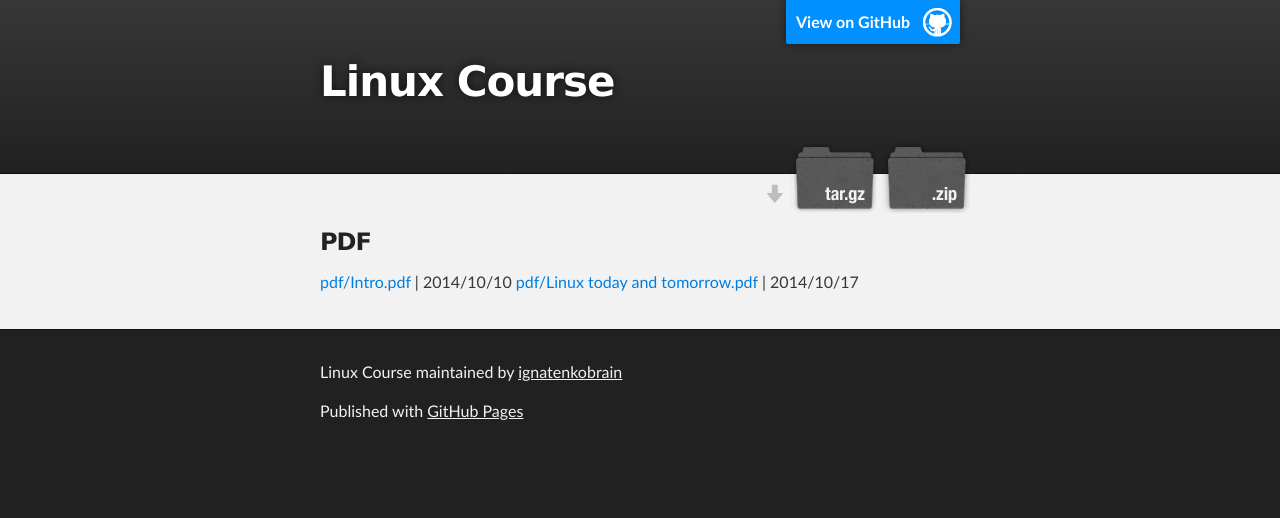
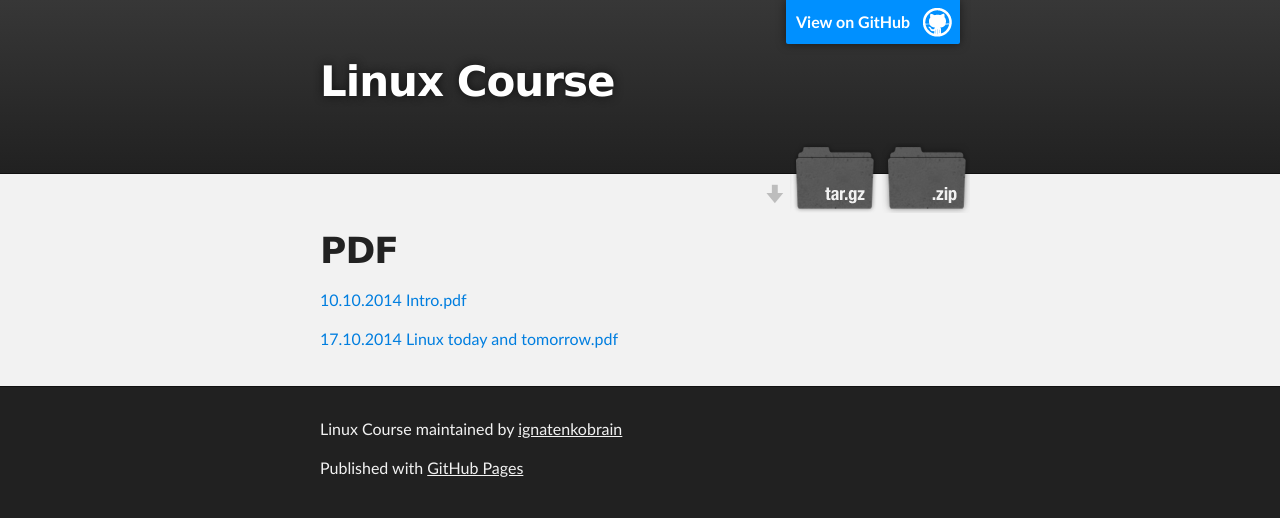
Before and after one commit to ignatenkobrain/Linux-Course, a plain HTML site: page index.html in a window 1280 px wide. Drawn offline with Linux system fonts and the light colour scheme.

Commit message:
Create gh-pages branch via GitHub

```diff
--- a/index.html
+++ b/index.html
@@ -31,11 +31,12 @@
     <!-- MAIN CONTENT -->
     <div id="main_content_wrap" class="outer">
       <section id="main_content" class="inner">
-        <h3>
-<a name="pdf" class="anchor" href="#pdf"><span class="octicon octicon-link"></span></a>PDF</h3>
+        <h1>
+<a name="pdf" class="anchor" href="#pdf"><span class="octicon octicon-link"></span></a>PDF</h1>
 
-<p><a href="http://ignatenkobrain.github.io/Linux-Course/pdf/Intro.pdf">pdf/Intro.pdf</a> | 2014/10/10
-<a href="http://ignatenkobrain.github.io/Linux-Course/pdf/Linux%20today%20and%20tomorrow.pdf">pdf/Linux today and tomorrow.pdf</a> | 2014/10/17</p>
+<p><a href="http://ignatenkobrain.github.io/Linux-Course/pdf/Intro.pdf">10.10.2014 Intro.pdf</a></p>
+
+<p><a href="http://ignatenkobrain.github.io/Linux-Course/pdf/Linux%20today%20and%20tomorrow.pdf">17.10.2014 Linux today and tomorrow.pdf</a></p>
       </section>
     </div>
 
--- a/params.json
+++ b/params.json
@@ -1 +1 @@
-{"name":"Linux Course","tagline":"","body":"### PDF\r\n[pdf/Intro.pdf](http://ignatenkobrain.github.io/Linux-Course/pdf/Intro.pdf) | 2014/10/10\r\n[pdf/Linux today and tomorrow.pdf](http://ignatenkobrain.github.io/Linux-Course/pdf/Linux today and tomorrow.pdf) | 2014/10/17","google":"","note":"Don't delete this file! It's used internally to help with page regeneration."}
+{"name":"Linux Course","tagline":"","body":"# PDF\r\n[10.10.2014 Intro.pdf](http://ignatenkobrain.github.io/Linux-Course/pdf/Intro.pdf)\r\n\r\n[17.10.2014 Linux today and tomorrow.pdf](http://ignatenkobrain.github.io/Linux-Course/pdf/Linux today and tomorrow.pdf)","google":"","note":"Don't delete this file! It's used internally to help with page regeneration."}
```
